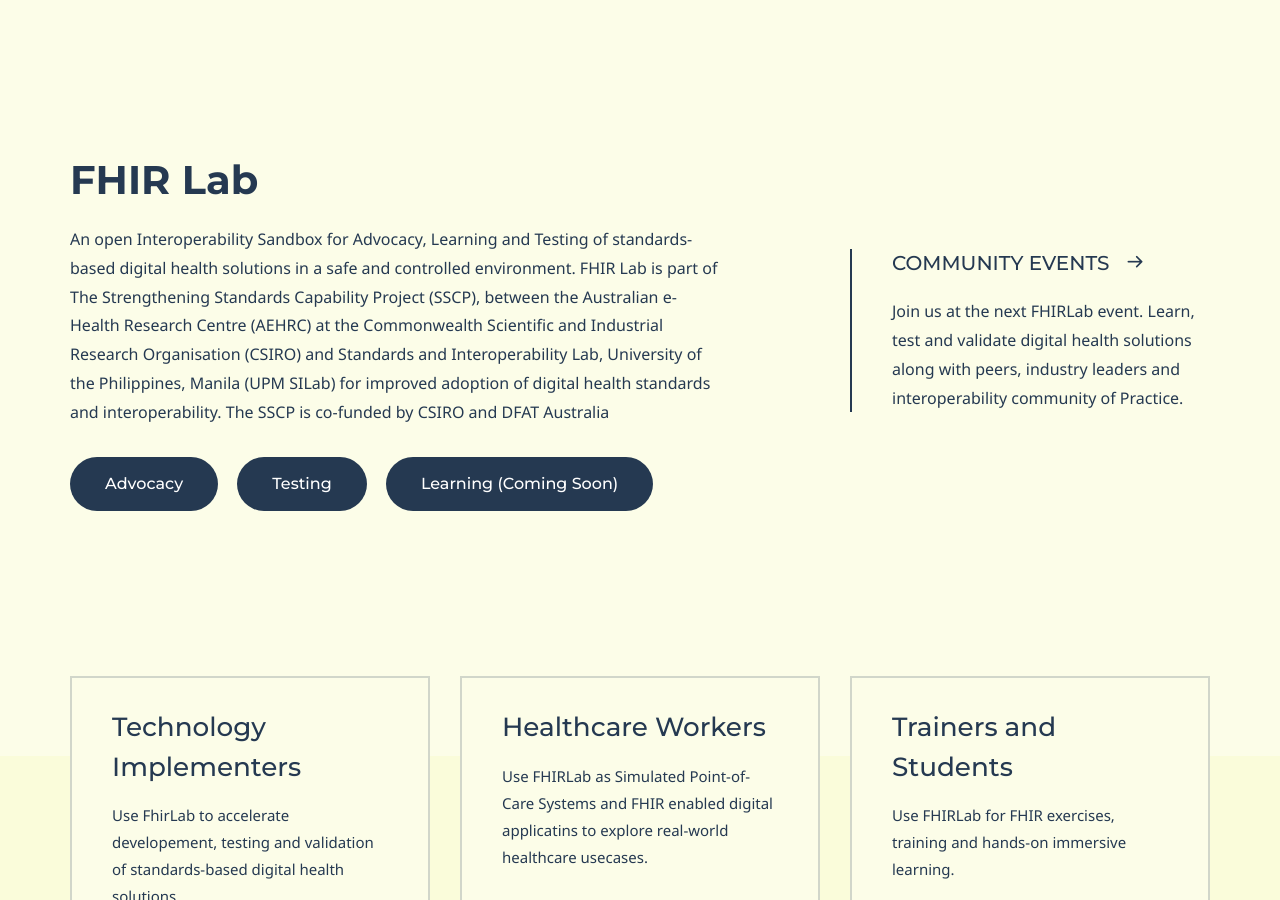
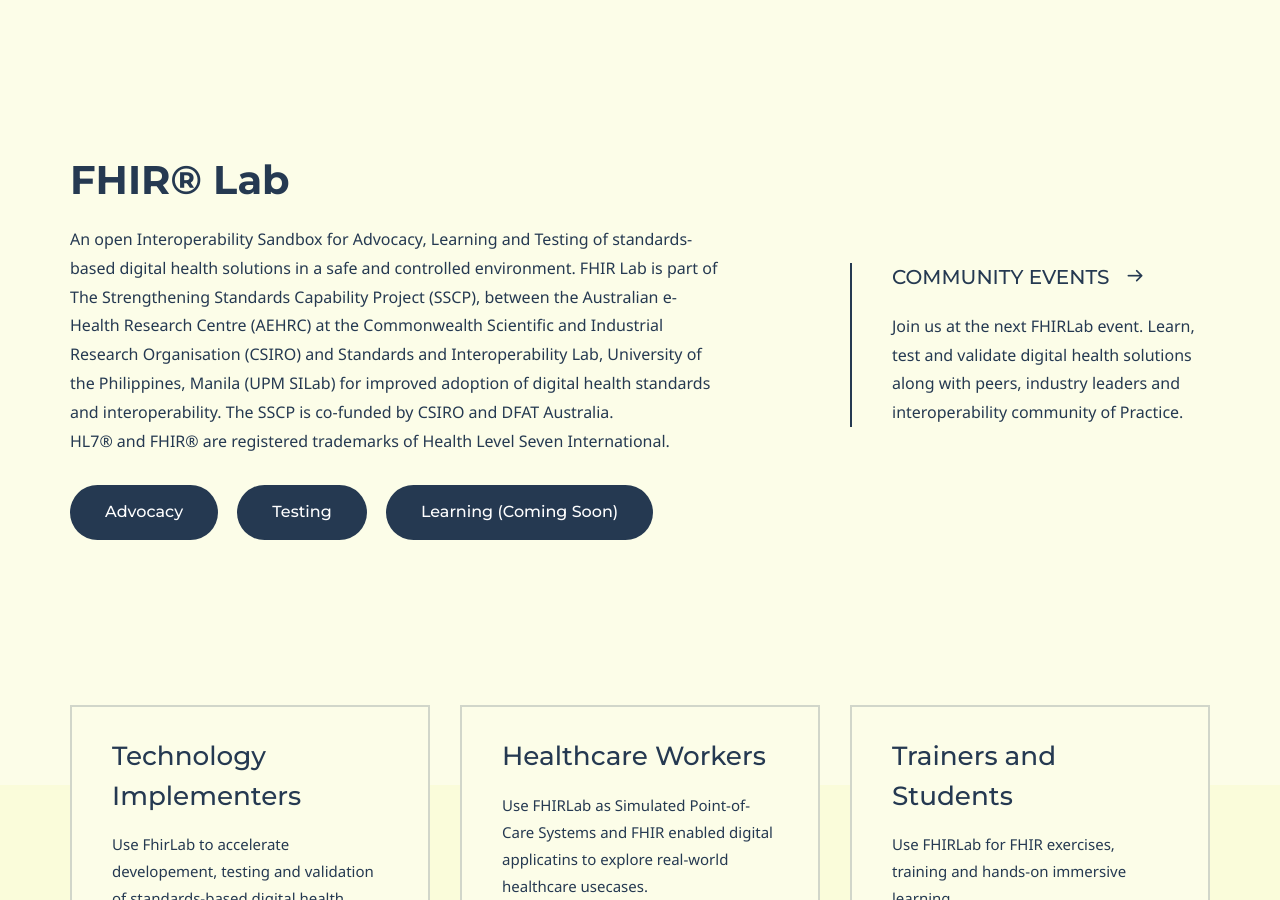
Before and after one commit to upmsilab/FHIRLab, a Jekyll site: the page built from index.md, in a window 1280 px wide and 900 px high. Built offline with Jekyll 4.4.1, drawn with Linux system fonts in a browser that asks for light colours; some web fonts are replaced.

Commit message:
Update index.md

```diff
--- a/index.md
+++ b/index.md
@@ -4,8 +4,10 @@
 keywords:
 
 # Hero section
-title: FHIR Lab
-description: "An open Interoperability Sandbox for Advocacy, Learning and Testing of standards-based digital health solutions in a safe and controlled environment. FHIR Lab is part of The Strengthening Standards Capability Project (SSCP), between the Australian e-Health Research Centre (AEHRC) at the Commonwealth Scientific and Industrial Research Organisation (CSIRO) and Standards and Interoperability Lab, University of the Philippines, Manila (UPM SILab) for improved adoption of digital health standards and interoperability. The SSCP is co-funded by CSIRO and DFAT Australia"
+title: FHIR® Lab
+description: "An open Interoperability Sandbox for Advocacy, Learning and Testing of standards-based digital health solutions in a safe and controlled environment. FHIR Lab is part of The Strengthening Standards Capability Project (SSCP), between the Australian e-Health Research Centre (AEHRC) at the Commonwealth Scientific and Industrial Research Organisation (CSIRO) and Standards and Interoperability Lab, University of the Philippines, Manila (UPM SILab) for improved adoption of digital health standards and interoperability. The SSCP is co-funded by CSIRO and DFAT Australia.<br>
+
+HL7® and FHIR® are registered trademarks of Health Level Seven International."
 
 
 buttons:
```
